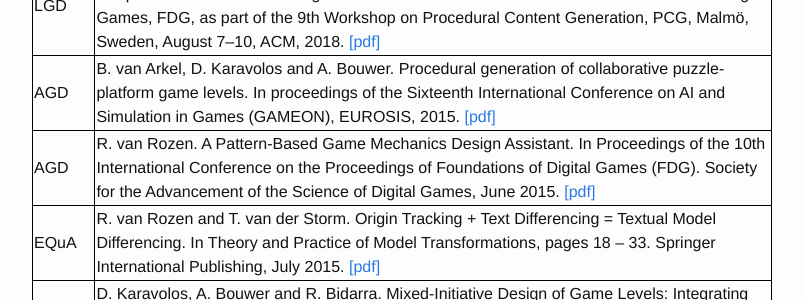
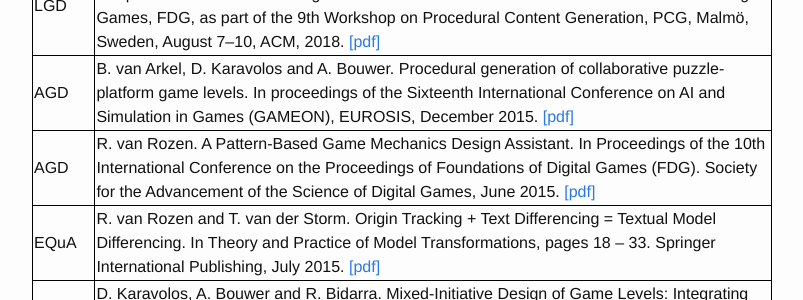
Before and after one commit to LiveGameDesign/LiveGameDesign.github.io, a Jekyll site: the page built from publications.md, in a window 1280 px wide and 900 px high, scrolled down 823 px. Shown: the part 200-500 px from the top of the window, without its empty margins (238-1041 px from the left). Built offline with Jekyll 4.4.1, drawn with Linux system fonts in a browser that asks for light colours.

```diff
--- a/publications.md
+++ b/publications.md
@@ -40,7 +40,7 @@
 |:----------|:------------|
 | LGD       | R. Corstjens, A. Bouwer, J. Dormans and R. van Rozen. Wonderful Design: Applying Appraisal Theory to Procedural Level Generation. In Joint Proceedings of the AIIDE 2018 Workshops -- Proceedings of the 5th Workshop on Experimental AI in Games, EXAG 2018, co-located with 14th AAAI Conference on Artificial Intelligence and Interactive Digital Entertainment, AIIDE 2018, Edmonton, AB, Canada, November 13--17, 2018. CEUR-WS.org, CEUR Workshop Proceedings, vol: 2282. [[pdf]](http://ceur-ws.org/Vol-2282/EXAG_106.pdf) |
 | LGD       | R. van Rozen and Q. Heijn. Measuring Quality of Grammars for Procedural Level Generation. Chapter revision. In Proceedings of the 13th International Conference on Foundations of Digital Games, FDG, as part of the 9th Workshop on Procedural Content Generation, PCG, Malmö, Sweden, August 7--10, ACM, 2018. [[pdf]]({{ site.url }}/assets/vRozenHeijn2018.pdf) |
-| AGD       | B. van Arkel, D. Karavolos and A. Bouwer. Procedural generation of collaborative puzzle-platform game levels. In proceedings of the Sixteenth International Conference on AI and Simulation in Games (GAMEON), EUROSIS, 2015. [[pdf]](http://benvanarkel.com/files/pcg_collaborative_gameplay.pdf)|
+| AGD       | B. van Arkel, D. Karavolos and A. Bouwer. Procedural generation of collaborative puzzle-platform game levels. In proceedings of the Sixteenth International Conference on AI and Simulation in Games (GAMEON), EUROSIS, December 2015. [[pdf]](http://benvanarkel.com/files/pcg_collaborative_gameplay.pdf)|
 | AGD       | R. van Rozen. A Pattern-Based Game Mechanics Design Assistant. In Proceedings of the 10th International Conference on the Proceedings of Foundations of Digital Games (FDG). Society for the Advancement of the Science of Digital Games, June 2015. [[pdf]](http://oai.cwi.nl/oai/asset/23769/23769A.pdf) |
 | EQuA      | R. van Rozen and T. van der Storm. Origin Tracking + Text Differencing = Textual Model Differencing. In Theory and Practice of Model Transformations, pages 18 – 33. Springer International Publishing, July 2015. [[pdf]](http://homepages.cwi.nl/~storm/publications/tmdiff-icmt15.pdf)|
 | AGD       | D. Karavolos, A. Bouwer and R. Bidarra. Mixed-Initiative Design of Game Levels: Integrating Mission and Space into Level Generation. In Proceedings of the 10th International Conference on the Foundations of Digital Games, June 2015. [[pdf]](http://LiveGameDesign.github.io/assets/FDG2015_Karavolos.pdf)|
```
